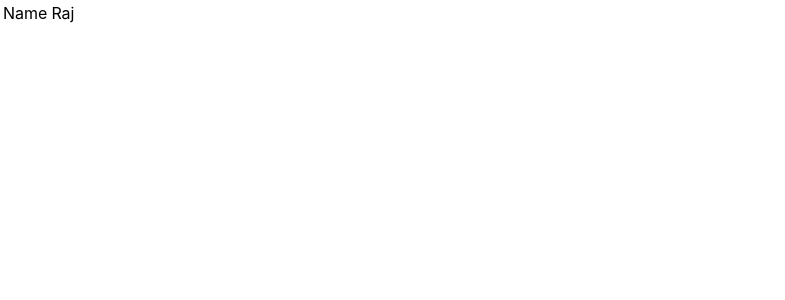
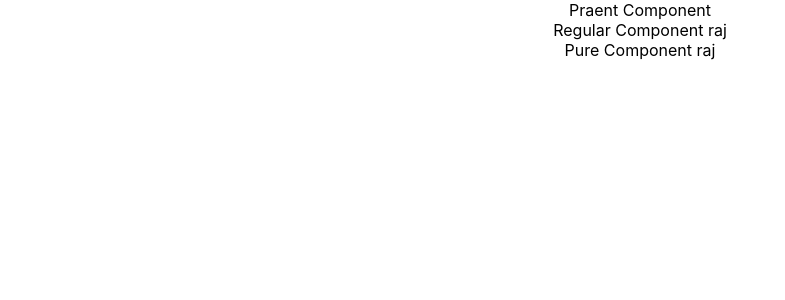
Before and after one commit to raj-savsani/ReactJs, a React (Create React App) app in the folder hello-world/: page / in a window 1280 px wide. Shown: the top 300 px of the page, without its empty margins (0-785 px from the left). Built offline with nearby package versions, Linux system fonts and the light colour scheme.

Commit message:
diff betn regular & pure component

```diff
--- a/hello-world/src/App.js
+++ b/hello-world/src/App.js
@@ -15,13 +15,15 @@
 import LifecycleA from "./components/LifecycleA";
 import FrangmentDemo from "./components/FrangmentDemo";
 import Table from "./components/Table";
+import PureComp from "./components/PureComp";
+import ParentComp from "./components/ParentComp";
 
 class App extends Component {
   render() {
     return (
       <div className="App">
-
-        <Table></Table>
+        <ParentComp></ParentComp>
+        {/* <Table></Table> */}
 
         {/* <FrangmentDemo></FrangmentDemo> */}
         {/* <LifecycleA></LifecycleA> */}
--- /dev/null
+++ b/hello-world/src/components/ParentComp.js
@@ -0,0 +1,33 @@
+import React, { Component } from "react";
+import PureComp from "./PureComp";
+import RegComp from "./RegComp";
+
+class ParentComp extends Component {
+  constructor(props) {
+    super(props);
+
+    this.state = {
+      name: "raj",
+    };
+  }
+  componentDidMount() {
+    setInterval(() => {
+      this.setState({
+        name: "raj",
+      });
+    }, 2000);
+  }
+
+  render() {
+      console.log("**********parent Component rendered**********")
+    return (
+      <div>
+        Praent Component
+        <RegComp name={this.state.name}></RegComp>
+        <PureComp name={this.state.name}></PureComp>
+      </div>
+    );
+  }
+}
+
+export default ParentComp;
--- /dev/null
+++ b/hello-world/src/components/PureComp.js
@@ -0,0 +1,10 @@
+import React, { PureComponent } from "react";
+
+class PureComp extends PureComponent {
+  render() {
+      console.log("PureComponent from render")
+    return <div>Pure Component {this.props.name}</div>;
+  }
+}
+
+export default PureComp;
--- /dev/null
+++ b/hello-world/src/components/RegComp.js
@@ -0,0 +1,14 @@
+import React, { Component } from "react";
+
+class RegComp extends Component {
+  render() {
+      console.log("Regular component render")
+    return (
+         <div>
+        Regular Component {this.props.name}
+        </div>
+    )
+  }
+}
+
+export default RegComp;
```
